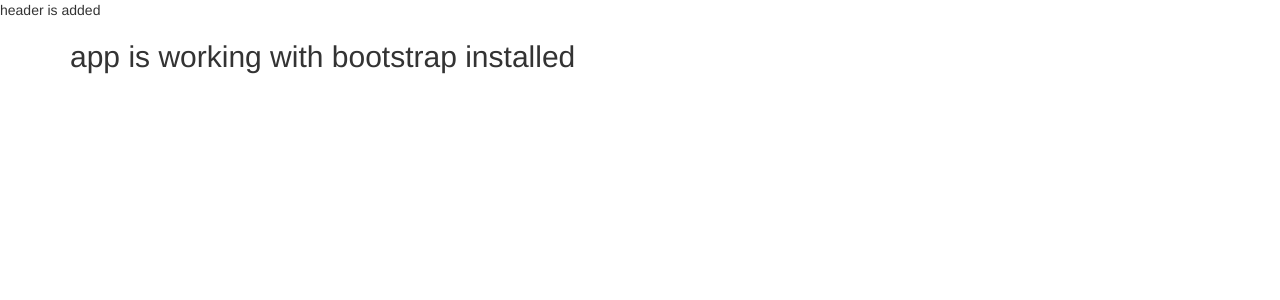
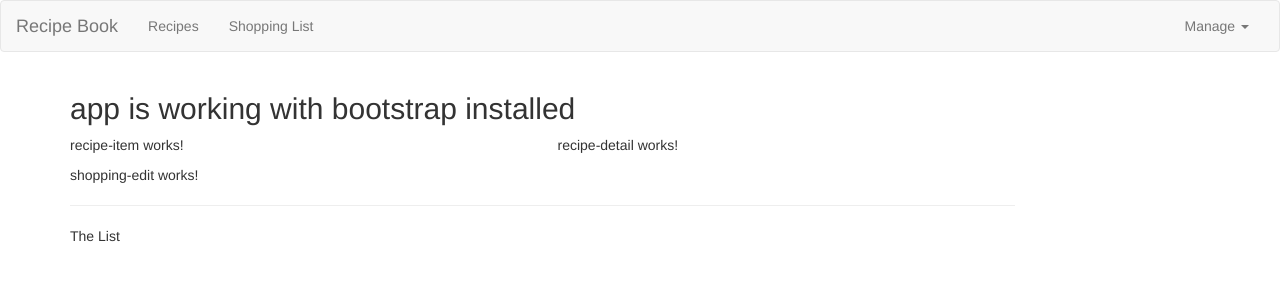
Before and after one commit to yyingyingquek/cookbook, an Angular app: page / in a window 1280 px wide. Shown: the top 300 px of the page. Built offline with nearby package versions, Linux system fonts and the light colour scheme.

Commit message:
header component with burger menu

```diff
--- a/src/app/app.component.html
+++ b/src/app/app.component.html
@@ -3,6 +3,8 @@
   <div class="row">
     <div class="col-md-12">
       <h2>app is working with bootstrap installed</h2>
+      <app-recipes></app-recipes>
+      <app-shopping-list></app-shopping-list>
     </div>
   </div>
 </div>
--- a/src/app/header/header.component.html
+++ b/src/app/header/header.component.html
@@ -1 +1,35 @@
-<header>header is added</header>
+<nav class="navbar navbar-default">
+  <div class="container-fluid">
+    <div class="navbar-header">
+      <button
+        type="button"
+        class="navbar-toggle"
+        (click)="collapsed = !collapsed"
+      >
+        <span class="icon-bar" *ngFor="let iconBar of [1, 2, 3]"></span>
+      </button>
+      <a href="#" class="navbar-brand">Recipe Book</a>
+    </div>
+    <div
+      class="navbar-collapse"
+      [class.collapse]="collapsed"
+      (window:resize)="collapsed = true"
+    >
+      <ul class="nav navbar-nav">
+        <li><a href="#">Recipes</a></li>
+        <li><a href="#">Shopping List</a></li>
+      </ul>
+      <ul class="nav navbar-nav navbar-right">
+        <li class="dropdown">
+          <a href="#" class="dropdown-toggle" role="button"
+            >Manage <span class="caret"></span
+          ></a>
+          <ul class="dropdown-menu">
+            <li><a href="#">Save Data</a></li>
+            <li><a href="#">Fetch Data</a></li>
+          </ul>
+        </li>
+      </ul>
+    </div>
+  </div>
+</nav>
--- a/src/app/header/header.component.ts
+++ b/src/app/header/header.component.ts
@@ -5,5 +5,6 @@ import { Component } from '@angular/core';
   templateUrl: './header.component.html',
   styleUrls: ['./header.component.css'],
 })
-
-export class HeaderComponent {}
+export class HeaderComponent {
+  collapsed = true;
+}
--- a/src/app/recipes/recipe-list/recipe-list.component.html
+++ b/src/app/recipes/recipe-list/recipe-list.component.html
@@ -1 +1,2 @@
-<p>recipe-list works!</p>
+
+<app-recipe-item></app-recipe-item>
--- a/src/app/recipes/recipes.component.html
+++ b/src/app/recipes/recipes.component.html
@@ -1 +1,4 @@
-<p>recipes works!</p>
+<div class="row">
+  <div class="col-md-5"><app-recipe-list></app-recipe-list></div>
+  <div class="col-md-7"><app-recipe-detail></app-recipe-detail></div>
+</div>
--- a/src/app/recipes/recipes.component.ts
+++ b/src/app/recipes/recipes.component.ts
@@ -3,13 +3,10 @@ import { Component, OnInit } from '@angular/core';
 @Component({
   selector: 'app-recipes',
   templateUrl: './recipes.component.html',
-  styleUrls: ['./recipes.component.css']
+  styleUrls: ['./recipes.component.css'],
 })
 export class RecipesComponent implements OnInit {
+  constructor() {}
 
-  constructor() { }
-
-  ngOnInit(): void {
-  }
-
+  ngOnInit(): void {}
 }
--- a/src/app/shopping-list/shopping-list.component.html
+++ b/src/app/shopping-list/shopping-list.component.html
@@ -1 +1,7 @@
-<p>shopping-list works!</p>
+<div class="row">
+  <div class="col-xs-10">
+    <app-shopping-edit></app-shopping-edit>
+    <hr />
+    <p>The List</p>
+  </div>
+</div>
```
